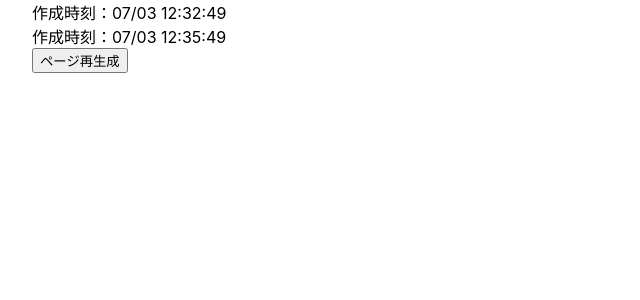
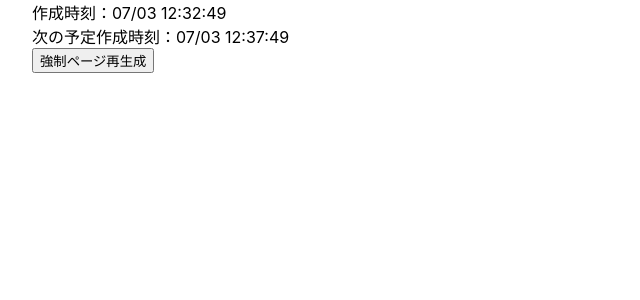
Before and after one commit to teradonburi/vercel-revalidate, a Next.js app: page / in a window 1280 px wide. Shown: the top 300 px of the page, without its empty margins (0-640 px from the left). Built offline with nearby package versions, Linux system fonts and the light colour scheme.

Commit message:
force reload

```diff
--- a/pages/index.tsx
+++ b/pages/index.tsx
@@ -8,7 +8,7 @@ dayjs.extend(timezone);
 dayjs.extend(utc);
 dayjs.tz.setDefault('Asia/Tokyo');
 
-const revalidate = 180;
+const revalidate = 300;
 const formatStyle = 'MM/DD HH:mm:ss';
 
 export async function getStaticProps() {
@@ -34,6 +34,7 @@ const Home: NextPage<{ createdAt: string; nextCreatedAt: string }> = ({
     await fetch('api/revalidate').catch((error) => {
       console.error('error', error);
     });
+    window.location.reload();
   };
 
   return (
@@ -42,10 +43,10 @@ const Home: NextPage<{ createdAt: string; nextCreatedAt: string }> = ({
         作成時刻：{createdAt}
       </div>
       <div>
-        作成時刻：{nextCreatedAt}
+        次の予定作成時刻：{nextCreatedAt}
       </div>
       <button color="gradient" onClick={ondemandRevalidate}>
-        ページ再生成
+        強制ページ再生成
       </button>
     </div>
   )
```
